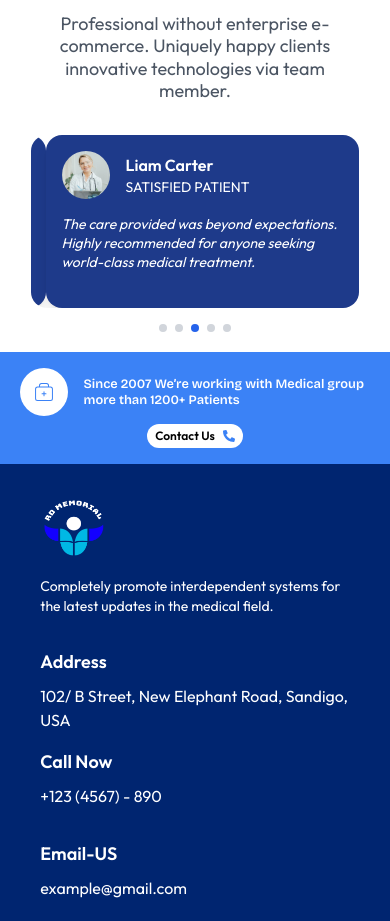
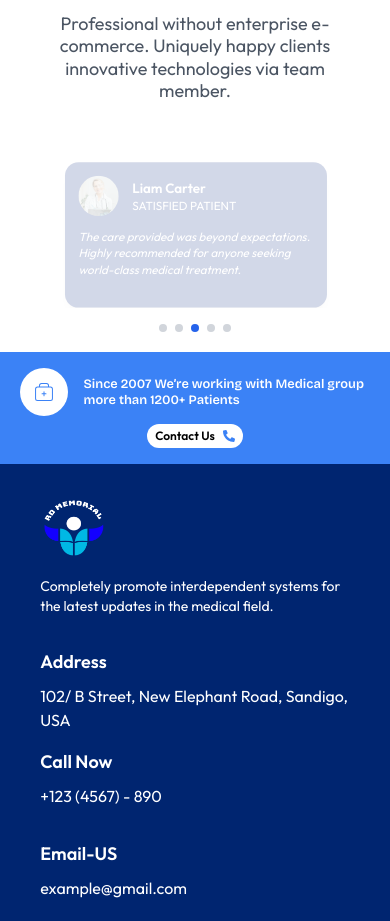
Before and after one commit to alpharsh/hospital, a React (Vite) app: page /about in a window 390 px wide. Shown: the part 2100-3021 px from the top of the page. Built offline with nearby package versions, Linux system fonts and the light colour scheme.

Commit message:
Add zoom-fade-slide animation for testimonial carousel and enhance layout

```diff
--- a/src/index.css
+++ b/src/index.css
@@ -53,7 +53,21 @@
 }
 
 .animate-marquee {
-  display: flex;
-  width: 200%; /* Twice the width for smooth looping */
   animation: marquee 15s linear infinite;
 }
+
+/* Animation for Happy Patients Testimonial Carousel */
+@keyframes zoom-fade-slide {
+  0% {
+    opacity: 0;
+    transform: scale(0.8) translateY(20px);
+  }
+  100% {
+    opacity: 1;
+    transform: scale(1) translateY(0);
+  }
+}
+
+.animate-zoom-fade-slide {
+  animation: zoom-fade-slide 0.8s ease-out forwards;
+}
--- a/src/pages/about/About.jsx
+++ b/src/pages/about/About.jsx
@@ -113,12 +113,16 @@ function About() {
           {/* Testimonial Carousel */}
           <div
             ref={scrollRef}
-            className="flex overflow-x-auto rounded-2xl scrollbar-hidden snap-x snap-mandatory md:w-[76.7%] [-ms-overflow-style:none] [scrollbar-width:none]"
+            className="flex overflow-x-auto rounded-2xl scrollbar-hidden snap-x snap-mandatory md:w-[76.7%] [-ms-overflow-style:none] [scrollbar-width:none] space-x-4"
           >
             {testimonials.map((testimonial, index) => (
               <div
                 key={index}
-                className="flex-none bg-blue-900 text-white p-4 md:p-8 rounded-2xl shadow-lg max-w-fit md:max-w-md snap-center"
+                className={`flex-none bg-blue-900 text-white p-4 md:p-8 rounded-2xl shadow-lg max-w-fit md:max-w-md snap-center transform transition-all duration-700 ease-in-out ${
+                  index === activeIndex
+                    ? "animate-zoom-fade-slide opacity-100 scale-100"
+                    : "opacity-50 scale-90"
+                }`}
               >
                 <div className="flex items-center mb-4">
                   <img
```
